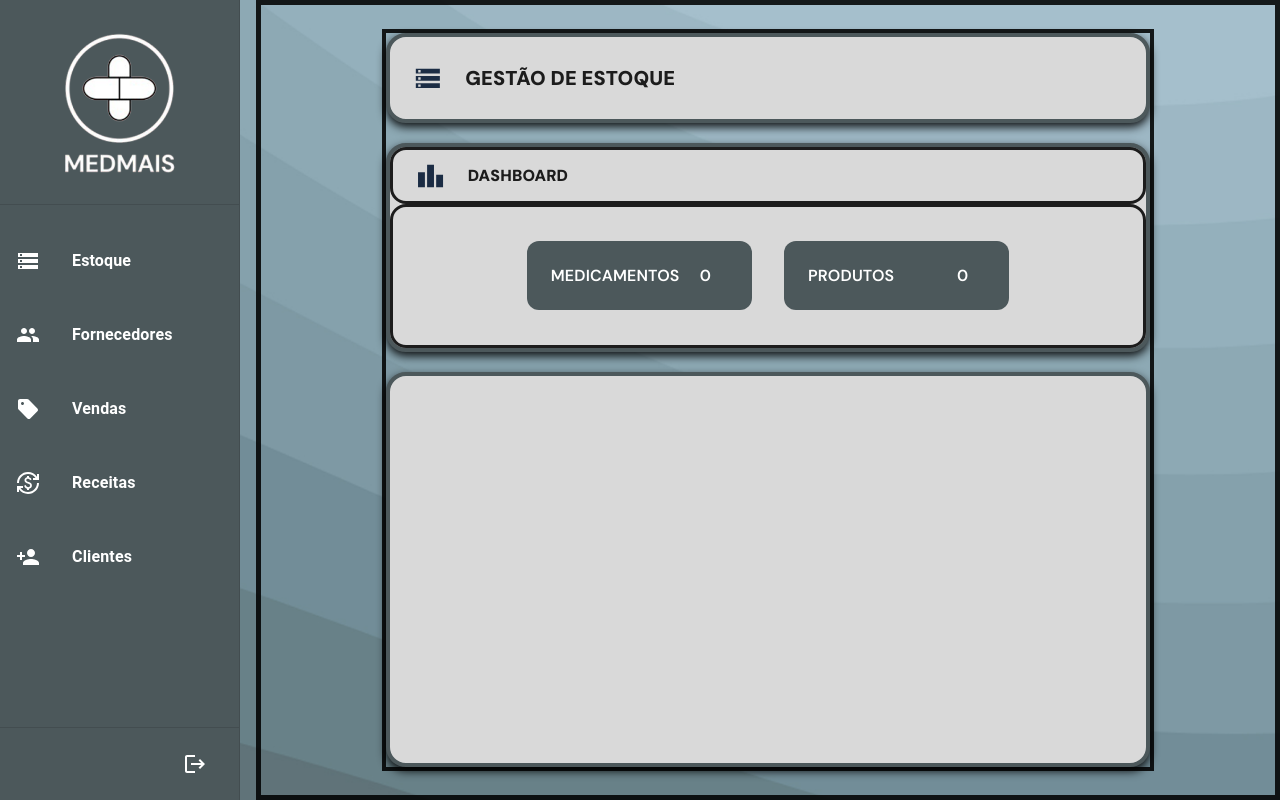
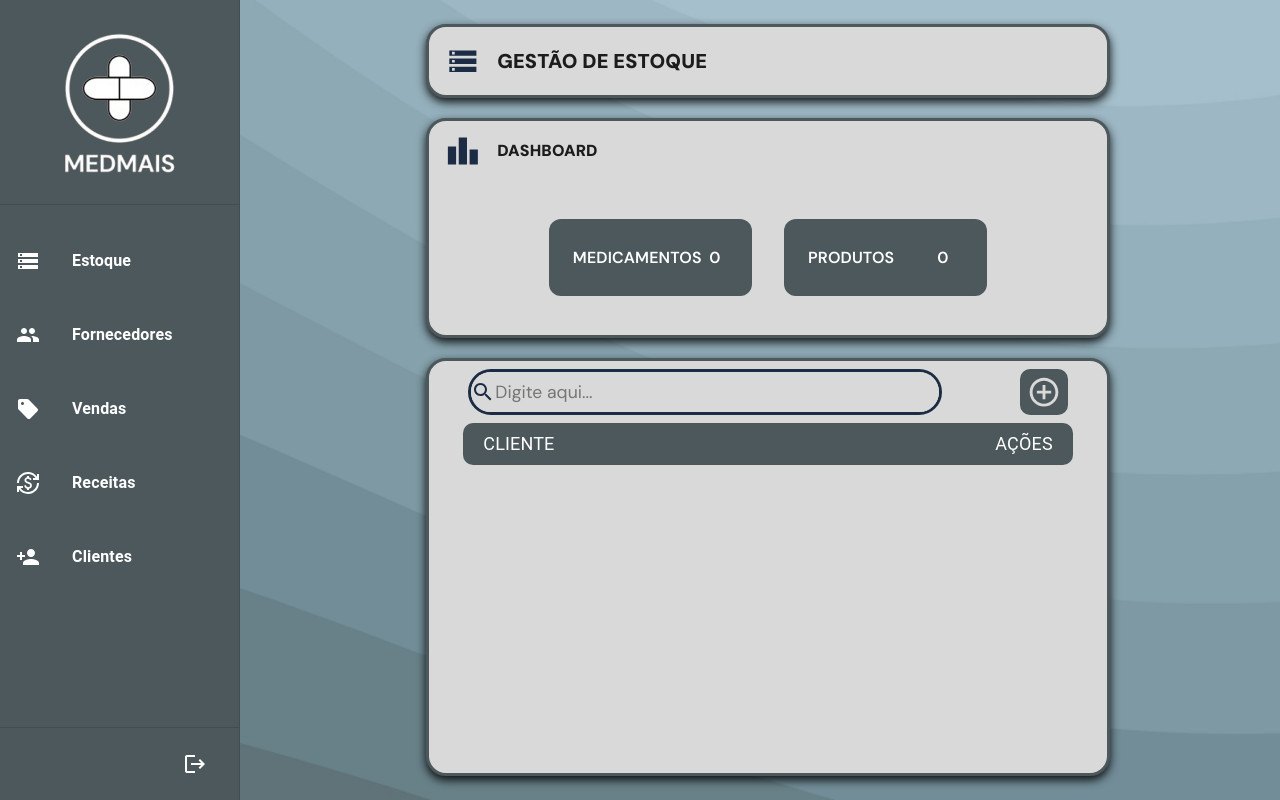
Before and after one commit to rTanure/eng-software-gestor-farmacia, a React (Vite) app in the folder client/: page /app/estoque in a window 1280 px wide. Built offline with nearby package versions, Linux system fonts and the light colour scheme.

Commit message:
new file:   client/src/css/SearchBar.css 	new file:   client/src/ui/pages/app/SearchBar.jsx 	modified:   client/src/ui/pages/app/modules/Clientes.tsx 	modified:   client/src/ui/pages/app/modules/Estoque.tsx

```diff
--- /dev/null
+++ b/client/src/css/SearchBar.css
@@ -0,0 +1,26 @@
+.input-wrapper {
+    background-color: #D9D9D9;
+    width: 100%;
+    border-radius: 100px;
+    height: 100%;
+    display: flex;
+    align-items: center;
+}
+
+input {
+    background-color: transparent;
+    border: none;
+    height: 100%;
+    width: 100%;
+    font-size: 1.1rem;
+    margin-right: 5px;
+    font-family: 'DM Sans', sans-serif;
+}
+
+input:focus {
+    outline: none;
+}
+
+#search-icon {
+    color: #1B2C44;
+}
--- /dev/null
+++ b/client/src/ui/pages/app/SearchBar.jsx
@@ -0,0 +1,14 @@
+import { Box } from "@mui/material";
+import React from "react";
+import SearchIcon from '@mui/icons-material/Search';
+import "../../../css/SearchBar.css";
+
+export const SearchBar = () => {
+    return (
+        <Box
+        className = "input-wrapper">
+            <SearchIcon id="search-icon" />
+            <input placeholder="Digite aqui..." />
+        </Box>
+    );
+};
--- a/client/src/ui/pages/app/modules/Clientes.tsx
+++ b/client/src/ui/pages/app/modules/Clientes.tsx
@@ -1,20 +1,191 @@
-import { Box } from "@mui/material";
+import { Box, Button } from "@mui/material";
 import React from "react";
 import { drawerWidth } from "../MenuLateral";
+import Typography from "@mui/material/Typography";
+import PeopleIcon from "@mui/icons-material/People";
+import AddCircleOutlineIcon from '@mui/icons-material/AddCircleOutline';
+import { SearchBar } from "../SearchBar";
 
 export default function Clientes() {
   return (
     <Box
       sx={{
         display: "flex",
+        justifyContent: "center",
+        alignItems: "center",
         flexDirection: "column",
         flexGrow: 1,
         padding: 3,
         transition: "margin-left 225ms cubic-bezier(0.4, 0, 0.6, 1) 0ms",
         marginLeft: `calc(${drawerWidth}px + 16px)`,
+        height: "100%",
       }}
     >
-      Módulo de clientes
+      <Box
+        className="wrapper"
+        sx={{
+          display: "flex",
+          flexDirection: "column",
+          height: "100%",
+          width: "70%",
+          border: "4px",
+        }}
+      >
+
+        {/* Caixa para a barra fixa com nome da página */}
+        <Box
+          sx={{
+            display: 'flex',
+            flexDirection: "row",
+            alignItems: "center",
+            bgcolor: '#D9D9D9',
+            width: '100%',
+            height: "10%",
+            borderRadius: '20px',
+            border: '3px solid #4C585B',
+            boxShadow: '0 4px 10px rgba(0, 0, 0, 0.9)',
+          }}
+        >
+          <Box
+            sx={{
+              display: "flex",
+              width: "10%",
+              height: "60%",
+              alignItems: "center",
+              justifyContent: "center",
+            }}
+          >
+            <PeopleIcon
+              sx={{
+                width: "100%",
+                height: "100%",
+                color: "#1B2C44",
+              }}
+            ></PeopleIcon>
+          </Box>
+          <Typography variant="h6" className="Titulo">
+            CLIENTES
+          </Typography>
+        </Box>
+
+        {/* Box com as infos (posicionada abaixo do container superior) */}
+        <Box
+          className="Container-Principal"
+          sx={{
+            display: 'flex',
+            flexDirection: 'column',
+            bgcolor: '#D9D9D9',
+            width: '100%',
+            height: "90%",
+            border: '3px solid #4C585B',
+            borderRadius: '20px',
+            mt: 2.5,
+            boxShadow: '0 4px 10px rgba(0, 0, 0, 0.9)',
+          }}
+        >
+          {/* Box que configura a posição da barra de pesquisa e botão adicionar */}
+          <Box
+            sx={{
+              display: 'flex',
+              justifyContent: 'space-around',
+              alignItems: 'center',
+              bgcolor: '#D9D9D9',
+              borderRadius: '20px',
+              width: '100%',
+              height: "15%",
+            }}
+          >
+            {/* Barra de pesquisa */}
+            <Box
+              className="Search Bar"
+              sx={{
+                bgcolor: ' #D9D9D9',
+                border: '3px solid #1B2C44',
+                width: "70%",
+                height: "50%",
+                borderRadius: '50px',
+              }}
+            >
+              <SearchBar />
+            </Box>
+
+            {/* Botão de adicionar */}
+            <Box
+              sx={{
+                display: 'flex',
+                justifyContent: 'center',
+                alignItems: 'center',
+                width: '7%',
+                height: '50%',
+                borderRadius: '10px',
+                bgcolor: '#4C585B',
+                '&:hover': {
+                  backgroundColor: '#7E99A3',
+                  border: '2px solid #FFFFFF',
+                  borderRadius: '8px',
+                },
+                '&:active': {
+                  backgroundColor: '#7E99A3',
+                  border: '2px solid #FFFFFF',
+                  borderRadius: '8px',
+                }
+
+              }}
+            >
+              <Button sx={{ width: '100%', height: '100%', borderRadius: '20%' }}>
+                <AddCircleOutlineIcon
+                  sx={{
+                    width: '100%',
+                    height: '100%',
+                    color: "#D9D9D9",
+                    alignItems: "center",
+                    justifyContent: "center",
+                  }}></AddCircleOutlineIcon>
+              </Button>
+            </Box>
+
+          </Box>
+
+          {/* Histórico */}
+          <Box
+            className="Clients"
+            sx={{
+              display: 'flex',
+              alignItems: "center",
+              flexDirection: 'column',
+              bgcolor: ' #D9D9D9',
+              borderRadius: "20px",
+              width: "100%",
+              height: "85%",
+            }}
+          >
+            {/* Barra com nome do fornecedor e ações */}
+            <Box
+              sx={{
+                width: "90%",
+                height: "8%",
+                border: '2px',
+                borderRadius: '10px',
+                display: 'flex',
+                justifyContent: 'space-between',
+                alignItems: 'center',
+                padding: '0 20px',
+                bgcolor: '#4C585B',
+              }}
+            >
+              <Box sx={{ color: '#FFFFFF', fontSize: '18px', fontWeight: 'SemiBold' }}>
+                CLIENTE
+              </Box>
+
+              <Box sx={{ color: '#FFFFFF', fontSize: '18px', fontWeight: 'SemiBold' }}>
+                AÇÕES
+              </Box>
+            </Box>
+
+          </Box>
+        </Box>
+
+      </Box>
     </Box>
   );
 }
--- a/client/src/ui/pages/app/modules/Estoque.tsx
+++ b/client/src/ui/pages/app/modules/Estoque.tsx
@@ -1,4 +1,4 @@
-import { Box, TextField } from "@mui/material";
+import { Box, TextField, Button } from "@mui/material";
 import React from "react";
 import { drawerWidth } from "../MenuLateral";
 import Typography from "@mui/material/Typography";
@@ -8,6 +8,8 @@ import SellIcon from "@mui/icons-material/Sell";
 import CurrencyExchangeIcon from "@mui/icons-material/CurrencyExchange";
 import PersonAddIcon from "@mui/icons-material/PersonAdd";
 import LeaderboardIcon from "@mui/icons-material/Leaderboard";
+import { SearchBar } from "../SearchBar";
+import AddCircleOutlineIcon from '@mui/icons-material/AddCircleOutline';
 
 export default function Estoque() {
   return (
@@ -22,7 +24,6 @@ export default function Estoque() {
         transition: "margin-left 225ms cubic-bezier(0.4, 0, 0.6, 1) 0ms",
         marginLeft: `calc(${drawerWidth}px + 16px)`,
         height: "100%",
-        border: 5,
       }}
     >
       <Box
@@ -31,17 +32,17 @@ export default function Estoque() {
           display: "flex",
           flexDirection: "column",
           height: "100%",
-          width: "80%",
-          border: 4,
+          width: "70%",
+          border: "4px",
         }}
       >
         <Box
           sx={{
             display: "flex",
             flexDirection: "row",
-            border: 4,
+            border: 3,
             width: "100%",
-            height: "13%",
+            height: "10%",
             borderRadius: 5,
             borderColor: "#4C585B",
             alignItems: "center",
@@ -53,7 +54,7 @@ export default function Estoque() {
             sx={{
               display: "flex",
               width: "10%",
-              height: "50%",
+              height: "60%",
               alignItems: "center",
               justifyContent: "center",
             }}
@@ -61,7 +62,7 @@ export default function Estoque() {
             <StorageIcon
               sx={{
                 width: "100%",
-                height: "70%",
+                height: "80%",
                 color: "#1B2C44",
               }}
             ></StorageIcon>
@@ -75,7 +76,7 @@ export default function Estoque() {
           sx={{
             display: "flex",
             flexDirection: "column",
-            border: 4,
+            border: 3,
             width: "100%",
             height: "30%",
             borderRadius: 5,
@@ -93,7 +94,6 @@ export default function Estoque() {
               alignItems: "center",
               height: "28%",
               width: "100%",
-              border: 3,
               borderRadius: 4,
             }}
           >
@@ -126,7 +126,6 @@ export default function Estoque() {
               justifyContent: "center",
               height: "72%",
               width: "100%",
-              border: 3,
               borderRadius: 4,
             }}
           >
@@ -218,11 +217,12 @@ export default function Estoque() {
             </Box>
           </Box>
         </Box>
+
         <Box
           sx={{
             display: "flex",
-            flexDirection: "row",
-            border: 4,
+            flexDirection: "column",
+            border: 3,
             width: "100%",
             height: "57%",
             borderRadius: 5,
@@ -233,12 +233,106 @@ export default function Estoque() {
             boxShadow: "0 4px 10px rgba(0, 0, 0, 0.9)",
           }}
         >
+          {/* Box que configura a posição da barra de pesquisa e botão adicionar */}
           <Box
-            className="Primeira-Div"
             sx={{
-              display: "flex",
+              display: 'flex',
+              justifyContent: 'space-around',
+              alignItems: 'center',
+              bgcolor: '#D9D9D9',
+              borderRadius: '20px',
+              width: '100%',
+              height: "15%",
             }}
-          ></Box>
+          >
+            {/* Barra de pesquisa */}
+            <Box
+              className="Search Bar"
+              sx={{
+                bgcolor: ' #D9D9D9',
+                border: '3px solid #1B2C44',
+                width: "70%",
+                height: "75%",
+                borderRadius: '50px',
+              }}
+            >
+              <SearchBar />
+            </Box>
+
+            {/* Botão de adicionar */}
+            <Box
+              sx={{
+                display: 'flex',
+                justifyContent: 'center',
+                alignItems: 'center',
+                width: '7%',
+                height: '75%',
+                borderRadius: '10px',
+                bgcolor: '#4C585B',
+                '&:hover': {
+                  backgroundColor: '#7E99A3',
+                  border: '2px solid #FFFFFF',
+                  borderRadius: '8px',
+                },
+                '&:active': {
+                  backgroundColor: '#7E99A3',
+                  border: '2px solid #FFFFFF',
+                  borderRadius: '8px',
+                }
+
+              }}
+            >
+              <Button sx={{ width: '100%', height: '100%', borderRadius: '20%' }}>
+                <AddCircleOutlineIcon
+                  sx={{
+                    width: '100%',
+                    height: '100%',
+                    color: "#D9D9D9",
+                    alignItems: "center",
+                    justifyContent: "center",
+                  }}></AddCircleOutlineIcon>
+              </Button>
+            </Box>
+
+          </Box>
+
+          {/* Histórico */}
+          <Box
+            className="Clients"
+            sx={{
+              display: 'flex',
+              alignItems: "center",
+              flexDirection: 'column',
+              bgcolor: ' #D9D9D9',
+              borderRadius: "20px",
+              width: "100%",
+              height: "85%",
+            }}
+          >
+            {/* Barra com nome do fornecedor e ações */}
+            <Box
+              sx={{
+                width: "90%",
+                height: "12%",
+                border: '2px',
+                borderRadius: '10px',
+                display: 'flex',
+                justifyContent: 'space-between',
+                alignItems: 'center',
+                padding: '0 20px',
+                bgcolor: '#4C585B',
+              }}
+            >
+              <Box sx={{ color: '#FFFFFF', fontSize: '18px', fontWeight: 'SemiBold' }}>
+                CLIENTE
+              </Box>
+
+              <Box sx={{ color: '#FFFFFF', fontSize: '18px', fontWeight: 'SemiBold' }}>
+                AÇÕES
+              </Box>
+            </Box>
+
+          </Box>
         </Box>
       </Box>
     </Box>
```
